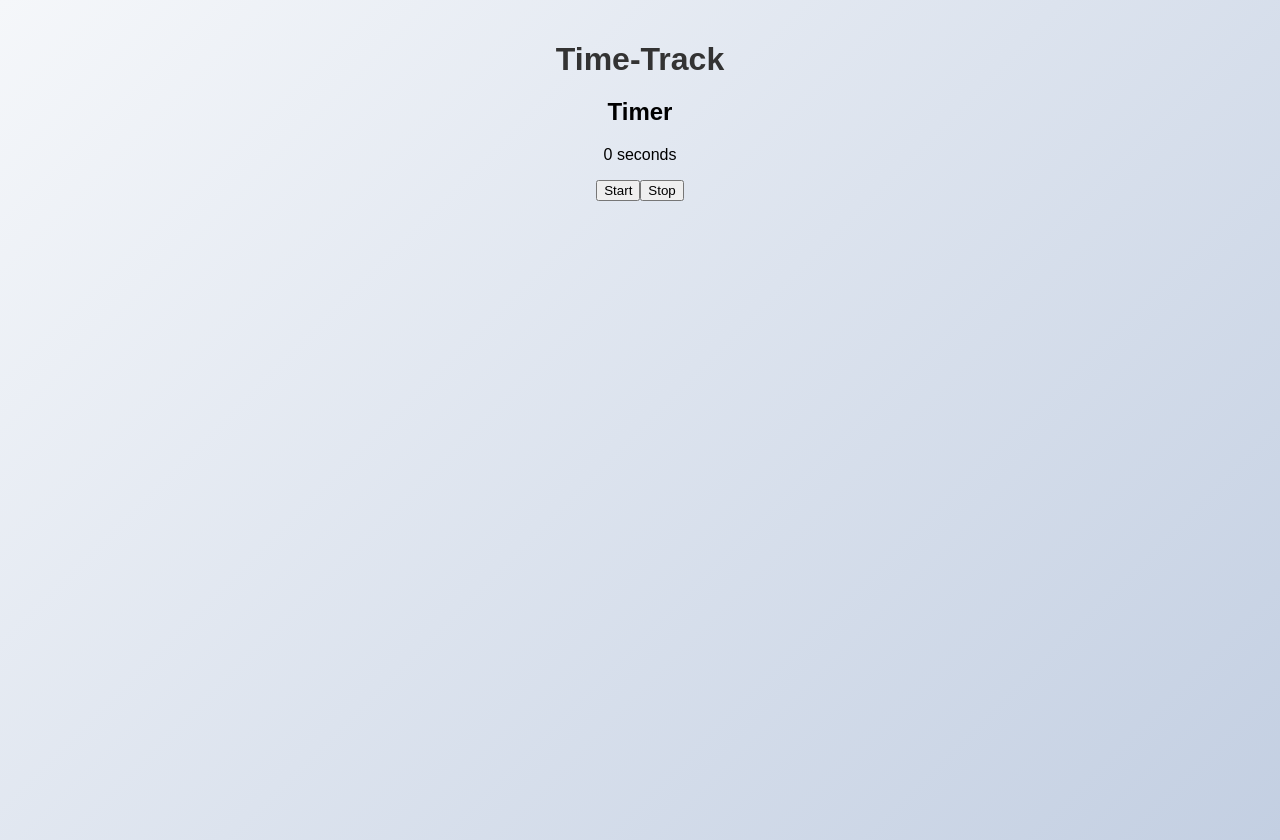
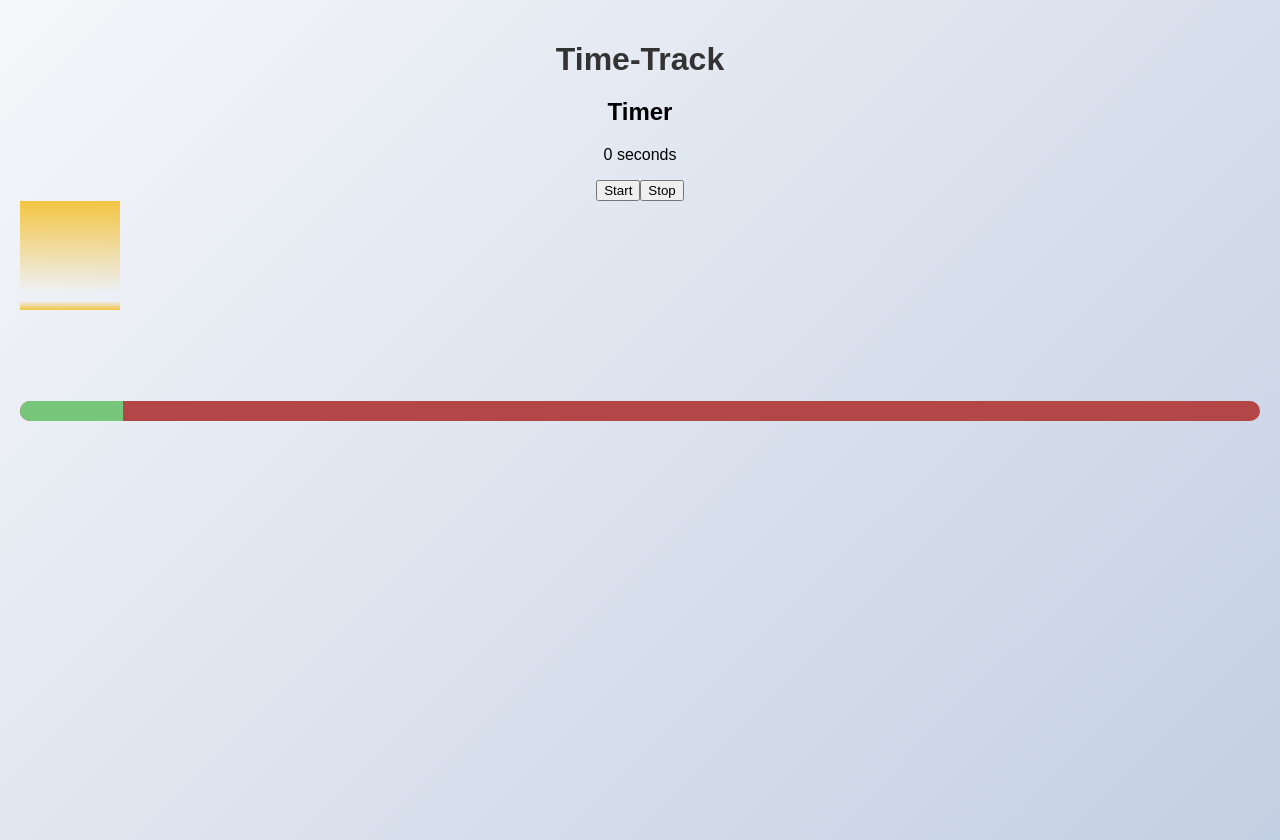
Before and after one commit to Irhazi-John-Markus/Time-Track, an Angular app: page / in a window 1280 px wide. Built offline with nearby package versions, Linux system fonts and the light colour scheme.

Commit message:
added-hourglass-and-progress-bar

```diff
--- a/src/app/app.component.html
+++ b/src/app/app.component.html
@@ -1,4 +1,6 @@
 <div>
   <h1>{{ title }}</h1>
   <app-timer></app-timer>
+  <app-hourglass [duration]="60"></app-hourglass>
+<app-progress-bar [duration]="60"></app-progress-bar>
 </div>
--- /dev/null
+++ b/src/app/hourglass/hourglass.component.css
@@ -0,0 +1,53 @@
+.hourglass {
+    width: 100px;
+    height: 200px;
+    position: relative;
+    overflow: hidden;
+  }
+
+  .hourglass-top, .hourglass-bottom {
+    width: 100px;
+    height: 100px;
+    position: absolute;
+    overflow: hidden;
+  }
+
+  .hourglass-top {
+    top: 0;
+  }
+
+  .hourglass-bottom {
+    bottom: 0;
+  }
+
+  .sand-top {
+    width: 100%;
+    height: 100%;
+    background: linear-gradient(to bottom, #f4c542, transparent);
+    animation: sandTopAnimation linear forwards;
+  }
+
+  .sand-bottom {
+    width: 100%;
+    height: 0;
+    background: linear-gradient(to top, #f4c542, transparent);
+    animation: sandBottomAnimation linear forwards;
+  }
+
+  @keyframes sandTopAnimation {
+    from {
+      height: 100%;
+    }
+    to {
+      height: 0;
+    }
+  }
+
+  @keyframes sandBottomAnimation {
+    from {
+      height: 0;
+    }
+    to {
+      height: 100%;
+    }
+  }
--- /dev/null
+++ b/src/app/hourglass/hourglass.component.html
@@ -0,0 +1,8 @@
+<div class="hourglass">
+    <div class="hourglass-top">
+      <div #sandTop class="sand-top"></div>
+    </div>
+    <div class="hourglass-bottom">
+      <div #sandBottom class="sand-bottom"></div>
+    </div>
+  </div>
--- /dev/null
+++ b/src/app/hourglass/hourglass.component.ts
@@ -0,0 +1,21 @@
+import { Component, ElementRef, Input, OnInit, ViewChild } from '@angular/core';
+
+@Component({
+  selector: 'app-hourglass',
+  templateUrl: './hourglass.component.html',
+  styleUrls: ['./hourglass.component.css']
+})
+export class HourglassComponent implements OnInit {
+  @Input() duration: number = 60; // duration in seconds
+  @ViewChild('sandTop') sandTopRef!: ElementRef;
+  @ViewChild('sandBottom') sandBottomRef!: ElementRef;
+
+  ngOnInit(): void {
+    setTimeout(() => {
+      if (this.sandTopRef && this.sandBottomRef) {
+        this.sandTopRef.nativeElement.style.animationDuration = `${this.duration}s`;
+        this.sandBottomRef.nativeElement.style.animationDuration = `${this.duration}s`;
+      }
+    });
+  }
+}
--- /dev/null
+++ b/src/app/progress-bar/progress-bar.component.css
@@ -0,0 +1,13 @@
+.progress-bar-container {
+    width: 100%;
+    height: 20px;
+    background-color: #b34646;
+    border-radius: 10px;
+    overflow: hidden;
+  }
+
+  .progress-bar {
+    height: 100%;
+    background-color: #76c77a;
+    transition: width 0.1s linear;
+  }
--- /dev/null
+++ b/src/app/progress-bar/progress-bar.component.html
@@ -0,0 +1,3 @@
+<div class="progress-bar-container">
+    <div class="progress-bar" [style.width.%]="progress"></div>
+  </div>
--- /dev/null
+++ b/src/app/progress-bar/progress-bar.component.ts
@@ -0,0 +1,21 @@
+import { Component, Input, OnInit } from '@angular/core';
+
+@Component({
+  selector: 'app-progress-bar',
+  templateUrl: './progress-bar.component.html',
+  styleUrls: ['./progress-bar.component.css']
+})
+export class ProgressBarComponent implements OnInit {
+  @Input() duration: number = 60;
+  progress: number = 0;
+
+  ngOnInit(): void {
+    const interval = setInterval(() => {
+      this.progress += 100 / (this.duration * 10);
+      if (this.progress >= 100) {
+        this.progress = 100;
+        clearInterval(interval);
+      }
+    }, 100);
+  }
+}
```
Also changed, not shown: src/app/app.component.ts (+7 -1 lines).
